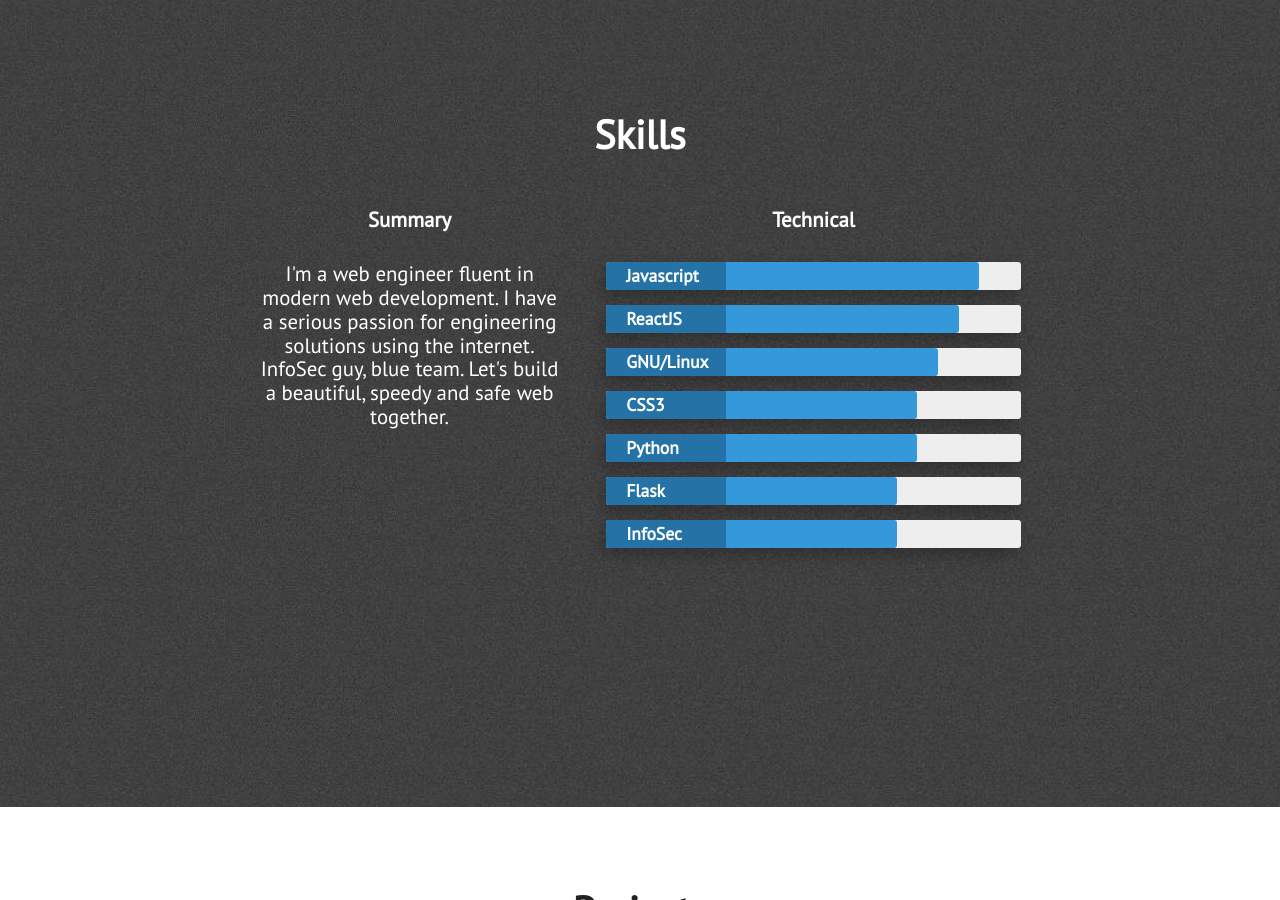
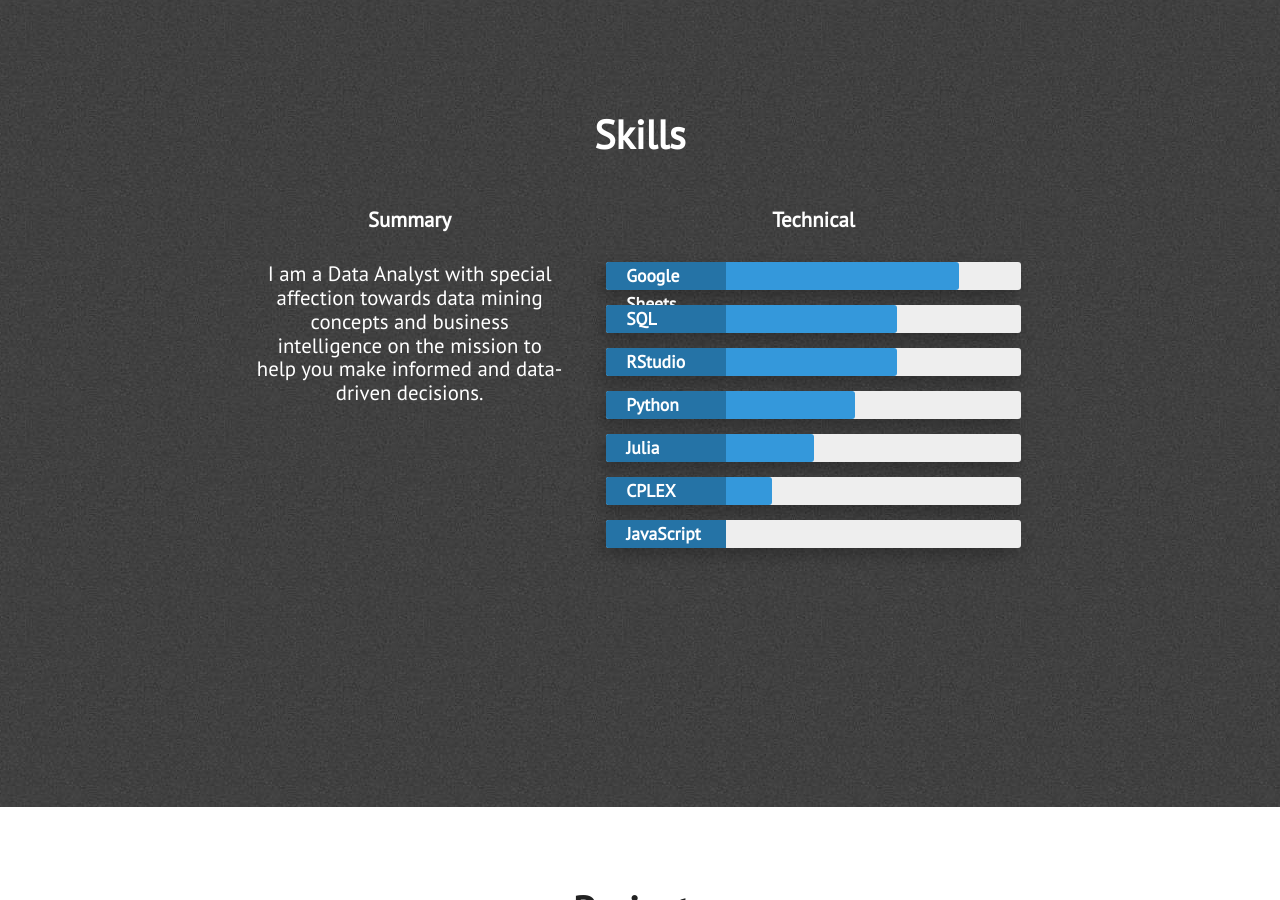
Before and after one commit to Yeznach/michaljeznach.github.io, a Jekyll site: the page built from index.html, in a window 1280 px wide and 900 px high, scrolled down 2093 px. Built offline with Jekyll 4.4.1, drawn with Linux system fonts in a browser that asks for light colours; nearby versions of some CDN libraries.

Commit message:
Update skills.html

```diff
--- a/_includes/skills.html
+++ b/_includes/skills.html
@@ -8,45 +8,45 @@
                 <div class="what-i-do">
                     <h3 class="center-align skills-subsection">Summary</h3>
                     <p class="paragraph-text center-align">
-                        I'm a web engineer fluent in modern web development. I have a serious passion for engineering solutions using the internet. InfoSec guy, blue team. Let's build a beautiful, speedy and safe web together.
+                        I am a Data Analyst with special affection towards data mining concepts and business intelligence on the mission to help you make informed and data-driven decisions.
                     </p>
                 </div>
                 <div class="technical-skills">
                     <h3 class="center-align skills-subsection">Technical</h3>
                     <div class="progress-bars">
-                        <div class="skillbar clearfix " data-percent="90%">
-                            <div class="skillbar-title" style="background: #2980b9;"><span>Javascript</span></div>
+                        <div class="skillbar clearfix " data-percent="85%">
+                            <div class="skillbar-title" style="background: #2980b9;"><span>Google Sheets</span></div>
                             <div class="skillbar-bar" style="background: #3498db;"></div>
                         </div> <!-- End Skill Bar -->
 
-                        <div class="skillbar clearfix " data-percent="85%">
-                            <div class="skillbar-title" style="background: #2980b9;"><span>ReactJS</span></div>
+                        <div class="skillbar clearfix " data-percent="70%">
+                            <div class="skillbar-title" style="background: #2980b9;"><span>SQL</span></div>
                             <div class="skillbar-bar" style="background: #3498db;"></div>
                         </div> <!-- End Skill Bar -->
 
-                        <div class="skillbar clearfix " data-percent="80%">
-                            <div class="skillbar-title" style="background: #2980b9;"><span>GNU/Linux</span></div>
+                        <div class="skillbar clearfix " data-percent="70%">
+                            <div class="skillbar-title" style="background: #2980b9;"><span>RStudio</span></div>
                             <div class="skillbar-bar" style="background: #3498db"></div>
                         </div> <!-- End Skill Bar -->
 
 
-                        <div class="skillbar clearfix " data-percent="75%">
-                            <div class="skillbar-title" style="background: #2980b9;"><span>CSS3</span></div>
-                            <div class="skillbar-bar" style="background: #3498db;"></div>
-                        </div> <!-- End Skill Bar -->
-
-                        <div class="skillbar clearfix " data-percent="75%">
+                        <div class="skillbar clearfix " data-percent="60%">
                             <div class="skillbar-title" style="background: #2980b9;"><span>Python</span></div>
                             <div class="skillbar-bar" style="background: #3498db;"></div>
                         </div> <!-- End Skill Bar -->
 
-                        <div class="skillbar clearfix " data-percent="70%">
-                            <div class="skillbar-title" style="background: #2980b9"><span>Flask</span></div>
+                        <div class="skillbar clearfix " data-percent="50%">
+                            <div class="skillbar-title" style="background: #2980b9;"><span>Julia</span></div>
                             <div class="skillbar-bar" style="background: #3498db;"></div>
                         </div> <!-- End Skill Bar -->
 
-                        <div class="skillbar clearfix " data-percent="70%">
-                            <div class="skillbar-title" style="background: #2980b9"><span>InfoSec</span></div>
+                        <div class="skillbar clearfix " data-percent="40%">
+                            <div class="skillbar-title" style="background: #2980b9"><span>CPLEX</span></div>
+                            <div class="skillbar-bar" style="background: #3498db;"></div>
+                        </div> <!-- End Skill Bar -->
+
+                        <div class="skillbar clearfix " data-percent="10%">
+                            <div class="skillbar-title" style="background: #2980b9"><span>JavaScript</span></div>
                             <div class="skillbar-bar" style="background: #3498db"></div>
                         </div> <!-- End Skill Bar -->
                     </div>
```
